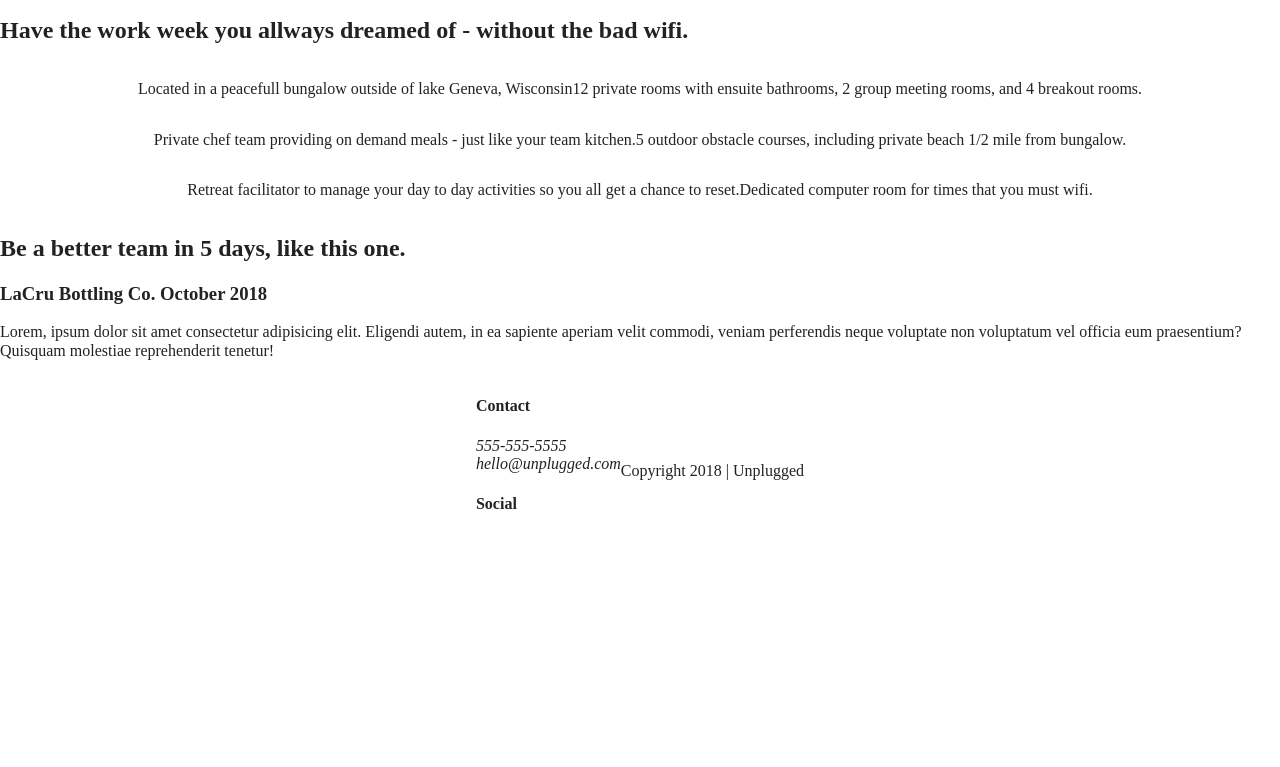
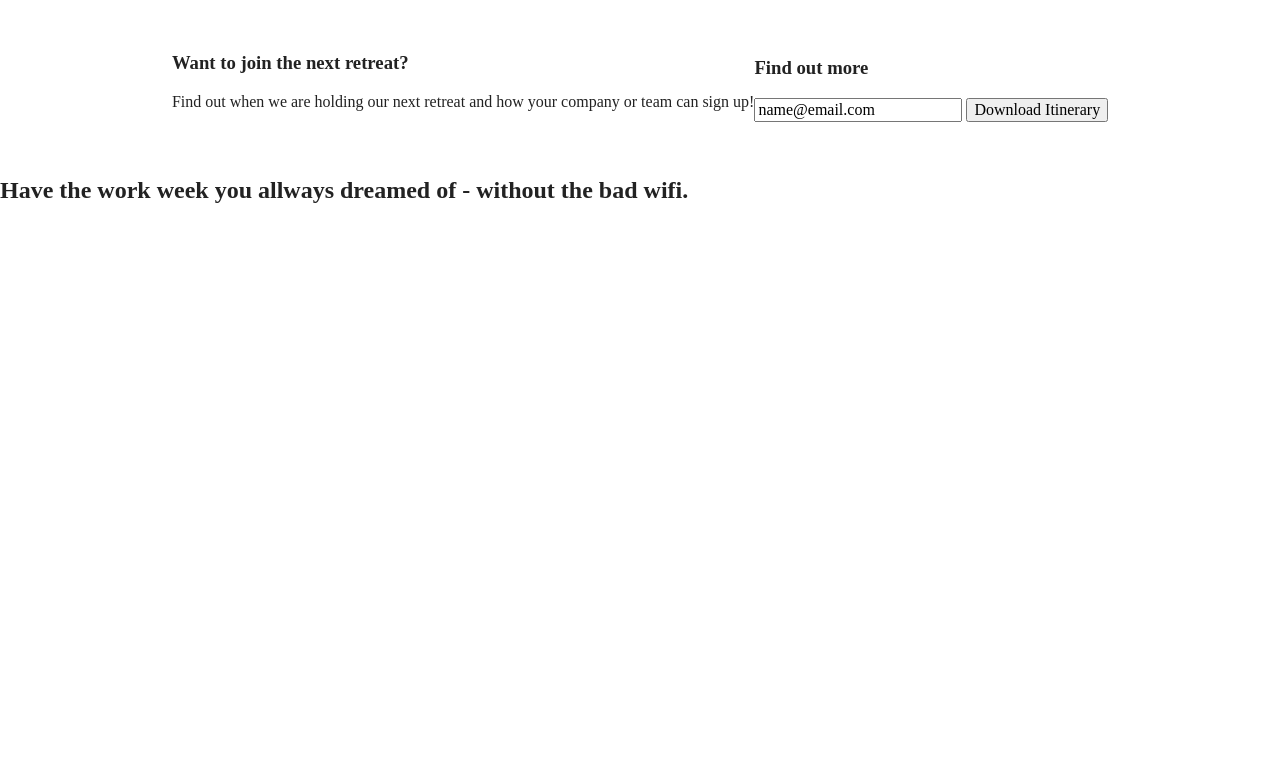
Before and after one commit to Sillyquack/unplugged-retreat, a website built with Parcel: page index.html in a window 1280 px wide. Shown: the part 246-1013 px from the top of the page. Before the commit the page ends 813 px from the top, so only its background shows below. Built offline with nearby package versions, Linux system fonts and the light colour scheme; files whose address does not match are found by name.

Commit message:
Changes made in css - padding, margin

```diff
--- a/css/main.css
+++ b/css/main.css
@@ -87,7 +87,12 @@ textarea {
    Author's custom styles
    ========================================================================== */
 /* ----------- Base Header - Footer Styles ---------------------------------------*/
-   header,
+.content-wrapper {
+  width: 90%;
+  margin: 50px 0;
+}
+
+header,
 footer {
 display: flex;
 justify-content: center;
@@ -99,7 +104,7 @@ flex-flow: row wrap;
 /*Header Styles*/
 
 header {
-
+padding: 15px 0;
 }
 
 header .content-wrapper {
@@ -107,6 +112,7 @@ header .content-wrapper {
   justify-content: center;
   align-items: center;
   flex-flow: row wrap;
+  margin: 0;
 }
 
 header figure {
@@ -114,7 +120,9 @@ header figure {
 }
 
 header-divider {
-
+  width: 100%;
+  height: 1px;
+  margin: 10px 0 20px 0;
 }
 
 
@@ -122,12 +130,14 @@ header nav {
   justify-content: space-around;
   align-items: center;
   flex-flow: row wrap;
+  width: 60%;
 }
 
 header nav ul {
   list-style: none;
   display: flex;
   justify-content: space-around;
+  width: 100%;
 }
 
 /* ----------- Mobile Styles - Homepage ---------------------------------------*/
@@ -157,6 +167,19 @@ align-items: center;
   justify-content: center;
   align-items: center;
   flex-flow: row wrap;
+  width: 61%;
+}
+.features h2 {
+  margin-bottom: 60%;
+}
+
+.features article {
+  width: 63%;
+  margin: 30px 0;
+}
+
+.features p {
+  margin: 0;
 }
 
 .reviews {
@@ -165,7 +188,23 @@ align-items: center;
   flex-flow: row wrap;
 }
 
+.reviews h2 {
+  width: 95%;
+}
+.reviews h3 {
+  width: 55%;
+  margin: 20px 0;
+}
+
 /* Footer */
+
+footer {
+  flex-direction: column;
+}
+
+footer .contact {
+  margin-bottom: 50px;
+}
 
 footer .social-icons {
   display: flex;
@@ -178,6 +217,20 @@ footer .social-icons p {
   justify-content: center;
   align-items: center;
 }
+
+footer .content-wrapper {
+  width: 55%;
+  margin: 50 px 0;
+}
+
+footer .p {
+  margin: 0;
+}
+
+footer .copyright {
+  margin: 20px 0;
+}
+
 
 /* ----------- Mobile Styles - About ---------------------------------------*/
 
@@ -195,6 +248,10 @@ footer .social-icons p {
   align-items: center;
 }
 
+.contact-content p {
+  margin: 0;
+}
+
 
 /* ----------- Mobile Styles - FAQ ---------------------------------------*/
 
@@ -210,7 +267,15 @@ footer .social-icons p {
   flex-flow: row wrap;
   justify-content: center;
   align-items: center;
+  margin: 50px 0 0 0;
 }
+
+.faq h2 {
+  margin-bottom: 40px;
+}
+
+.faq-content {
+  margin-bottom: 50px;
 }
 
 
```
